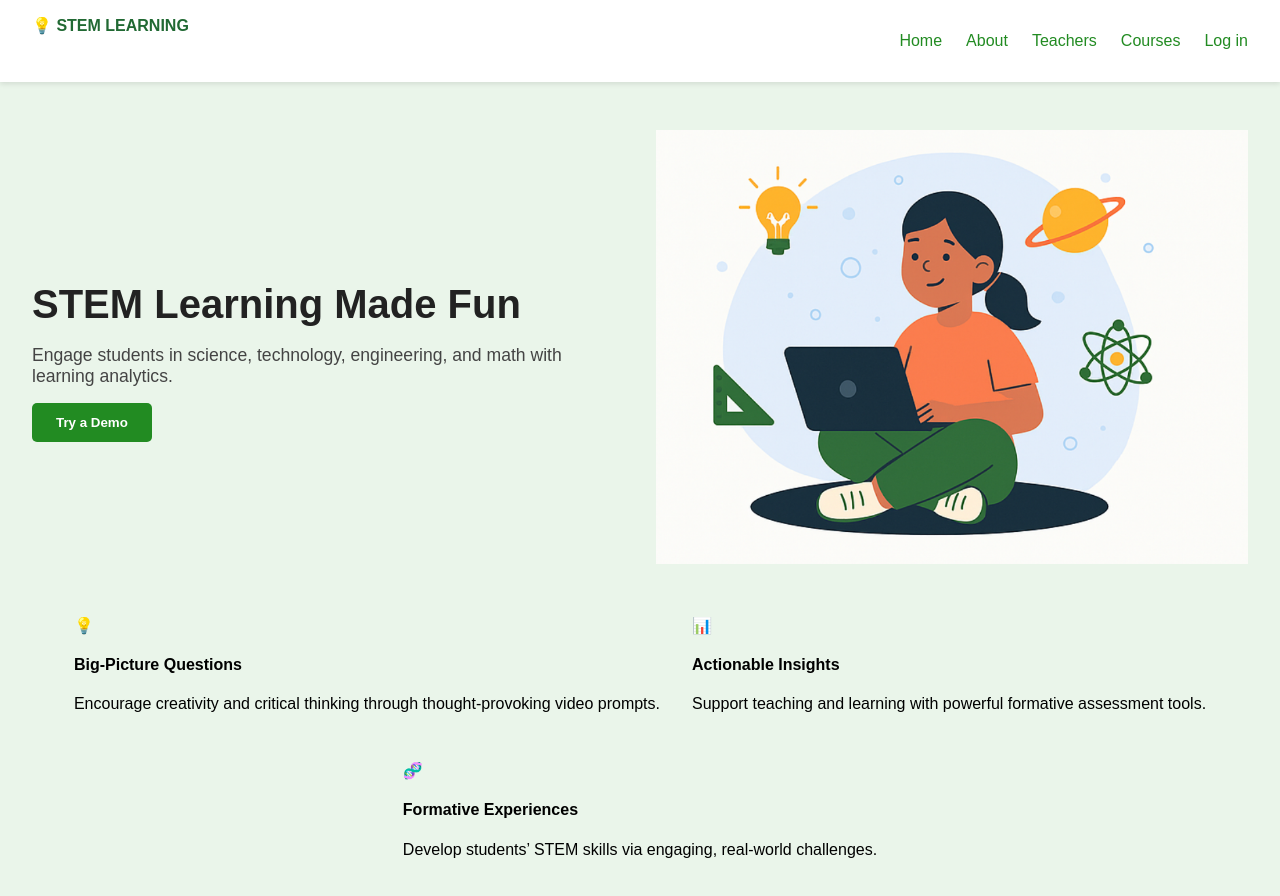
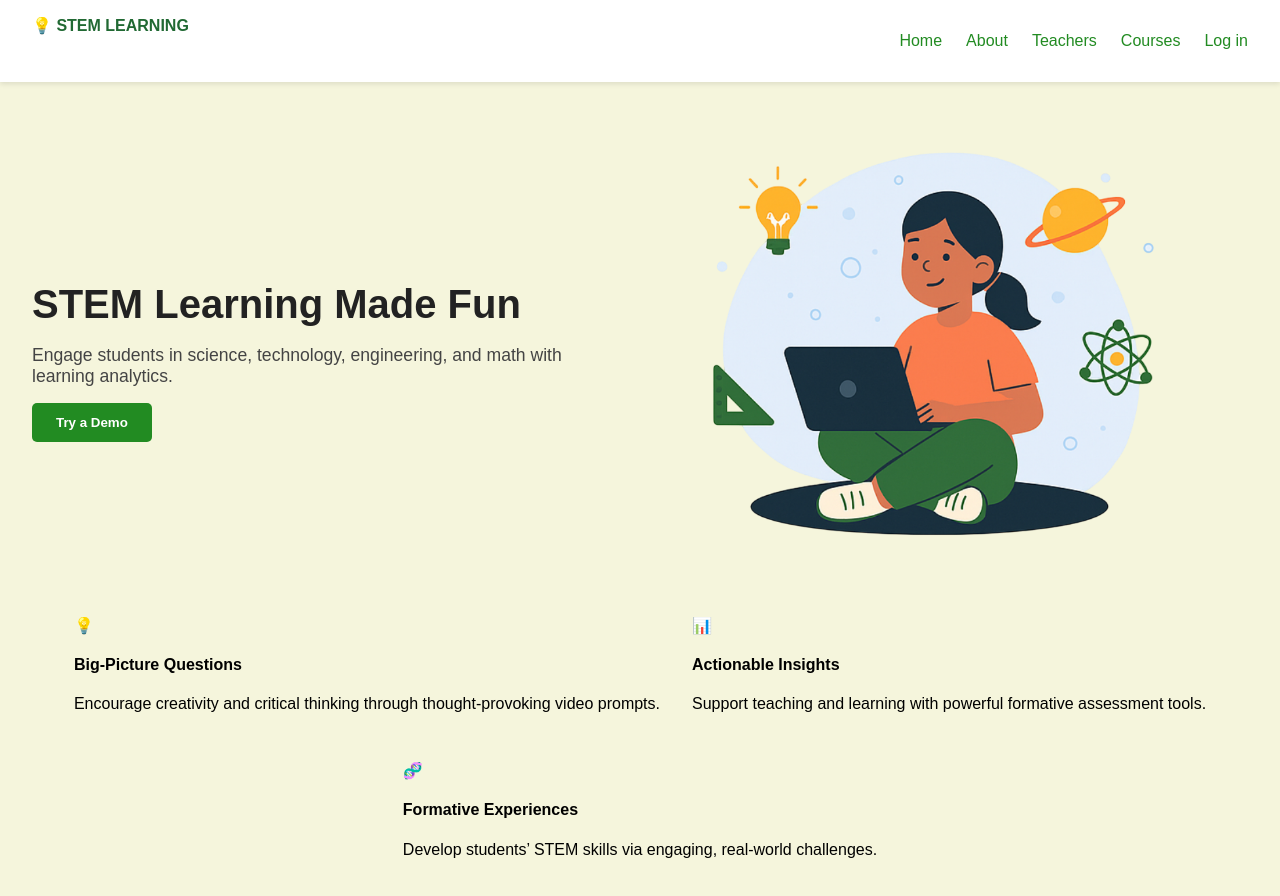
Before and after one commit to paingheinkyaw1/stemlearning_demo, a React (Create React App) app: page / in a window 1280 px wide. Shown: the top 896 px of the page. Built offline with nearby package versions, Linux system fonts and the light colour scheme.

Commit message:
update image

```diff
--- a/src/App.css
+++ b/src/App.css
@@ -1,10 +1,18 @@
 body {
   margin: 0;
   font-family: 'Arial', sans-serif;
-  background-color: #eaf5ea; /* Beige */
+  background-color: #F5F5DC; /* Beige */
 }
 
+#root {
+  min-height: 100vh;
+  background-color: #F5F5DC;
+}
 
+.App {
+  min-height: 100vh;
+  background-color: #F5F5DC;
+}
 
 .navbar {
   display: flex;
```
Also changed, not shown: src/assets/laptop-kid.png.
